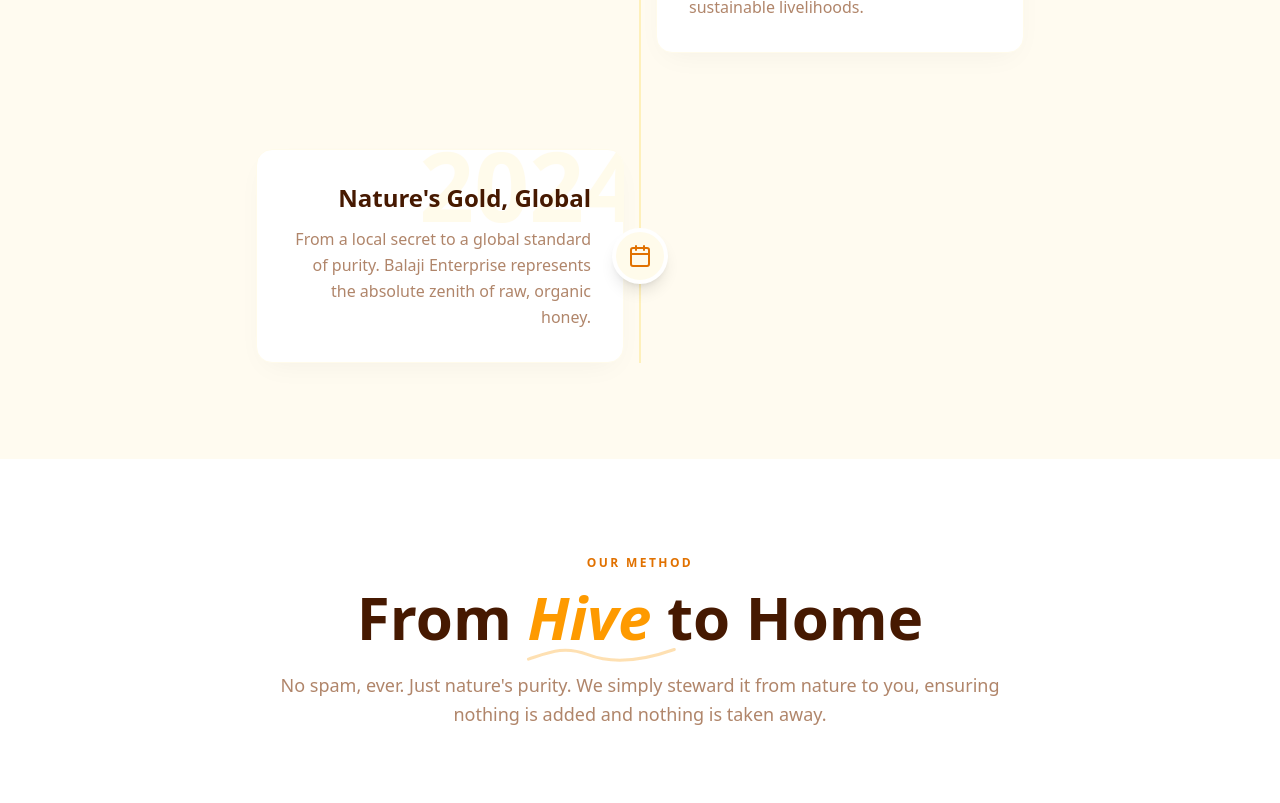
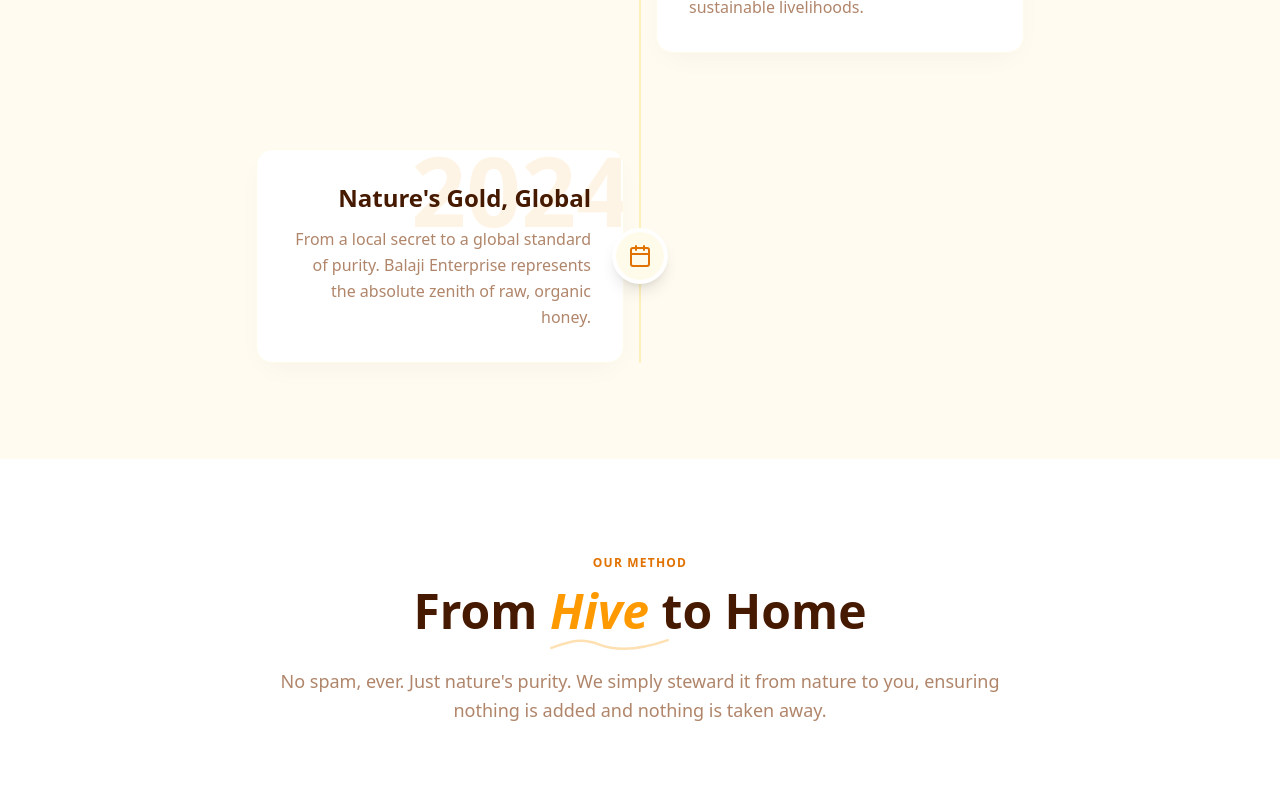
Before and after one commit to DeepBoda/balaji-enterprise, a Next.js app: page /about in a window 1280 px wide. Shown: the part 1720-2523 px from the top of the page. Built offline with nearby package versions, Linux system fonts and the light colour scheme; a web font is replaced by a local one.

Commit message:
feat: implement scroll to top on page transitions, refactor story timeline year display, and refine component heading styles and spacing.

```diff
--- a/app/template.tsx
+++ b/app/template.tsx
@@ -1,8 +1,14 @@
 "use client";
 
 import { motion } from "framer-motion";
+import React from "react";
 
 export default function Template({ children }: { children: React.ReactNode }) {
+    // Force scroll to top on page transition
+    React.useEffect(() => {
+        window.scrollTo(0, 0);
+    }, []);
+
     return (
         <motion.div
             initial={{ opacity: 0, y: 20, filter: "blur(10px)" }}
--- a/components/Features.tsx
+++ b/components/Features.tsx
@@ -35,8 +35,11 @@
             <HoneyDrip className="absolute top-0 left-0 w-full z-10 text-white fill-white" />
 
             <div className="py-24 container mx-auto px-4 md:px-6 relative z-10">
-                <div className="text-center max-w-2xl mx-auto mb-16 pt-12">
-                    <h2 className="text-4xl md:text-5xl font-serif font-bold text-amber-950 mb-4">
+                <div className="text-center max-w-2xl mx-auto mb-16">
+                    <span className="text-amber-600 font-bold tracking-widest uppercase text-xs mb-4 block">
+                        Our Promise
+                    </span>
+                    <h2 className="text-4xl md:text-5xl font-serif font-bold text-amber-950 mb-8">
                         Why Choose <span className="relative inline-block text-amber-500 italic">
                             Balaji
                             <svg className="absolute w-[120%] h-auto -bottom-4 left-0 -z-10 text-amber-500/30" viewBox="0 0 200 20" fill="none" xmlns="http://www.w3.org/2000/svg">
--- a/components/Process.tsx
+++ b/components/Process.tsx
@@ -41,14 +41,13 @@
                         whileInView="animate"
                         viewport={{ once: true, margin: "-100px" }}
                         variants={{
-                            initial: { opacity: 0, y: 30 },
                             animate: { opacity: 1, y: 0, transition: { duration: duration.normal, ease: easing.smoothIn } }
                         }}
                     >
-                        <span className="text-amber-600 font-bold tracking-[0.2em] uppercase text-xs mb-4 block">
+                        <span className="text-amber-600 font-bold tracking-widest uppercase text-xs mb-4 block">
                             Our Method
                         </span>
-                        <h2 className="text-4xl md:text-6xl font-serif font-bold text-amber-950 mb-6">
+                        <h2 className="text-4xl md:text-5xl font-serif font-bold text-amber-950 mb-8">
                             From <span className="relative inline-block text-amber-500 italic">
                                 Hive
                                 <motion.svg
@@ -168,6 +167,6 @@
                 </motion.div>
 
             </div>
-        </section>
+        </section >
     );
 }
--- a/components/Products.tsx
+++ b/components/Products.tsx
@@ -83,10 +83,10 @@
                     className="text-center max-w-2xl mx-auto mb-16"
                     {...scrollReveal.default}
                 >
-                    <span className="text-amber-600 font-bold tracking-wider uppercase text-xs border border-amber-200 px-3 py-1 rounded-full bg-amber-50 inline-block">
+                    <span className="text-amber-600 font-bold tracking-widest uppercase text-xs mb-4 block">
                         Fresh Stocks
                     </span>
-                    <h2 className="text-4xl md:text-5xl font-serif font-bold text-amber-950 mt-4 mb-4">
+                    <h2 className="text-4xl md:text-5xl font-serif font-bold text-amber-950 mb-8">
                         Nature&apos;s Sweetest <span className="relative inline-block text-amber-500 italic">
                             Gift
                             <svg className="absolute w-[120%] h-auto -bottom-4 left-0 -z-10 text-amber-500/30" viewBox="0 0 200 20" fill="none" xmlns="http://www.w3.org/2000/svg">
--- a/components/Story.tsx
+++ b/components/Story.tsx
@@ -82,18 +82,9 @@
 
 function TimelineItem({ item, idx }: { item: any, idx: number }) {
     const isEven = idx % 2 === 0;
-    const ref = useRef(null);
-    const { scrollYProgress } = useScroll({
-        target: ref,
-        offset: ["start end", "end start"]
-    });
-
-    // Parallax effect for the year
-    const y = useTransform(scrollYProgress, [0, 1], [50, -50]);
 
     return (
         <motion.div
-            ref={ref}
             initial={{ opacity: 0, y: 50 }}
             whileInView={{ opacity: 1, y: 0 }}
             viewport={{ once: true, margin: "-100px" }}
@@ -103,12 +94,12 @@
             {/* Content Side */}
             <div className={`flex-1 ${isEven ? 'md:text-left' : 'md:text-right'}`}>
                 <div className="bg-white p-8 rounded-2xl shadow-[0_10px_30px_-10px_rgba(0,0,0,0.05)] border border-amber-50 hover:border-amber-100 transition-colors group relative overflow-hidden">
-                    <motion.span
-                        style={{ y }}
-                        className="text-8xl font-serif font-bold text-amber-50 absolute -top-4 -right-4 transition-colors group-hover:text-amber-100 select-none z-0"
+                    {/* Fixed Static Watermark Year - High Contrast & Visibility */}
+                    <span
+                        className="text-8xl font-serif font-bold text-amber-500/10 absolute -top-2 -right-2 select-none z-0"
                     >
                         {item.year}
-                    </motion.span>
+                    </span>
                     <div className="relative z-10">
                         <h3 className="text-2xl font-bold text-amber-950 mb-3">{item.title}</h3>
                         <p className="text-amber-900/60 leading-relaxed">
--- a/components/Uses.tsx
+++ b/components/Uses.tsx
@@ -21,10 +21,10 @@
 
             <div className="container mx-auto px-4 md:px-6 relative z-10 grid md:grid-cols-2 gap-16 items-center">
                 <div className="space-y-8">
-                    <span className="text-amber-600 font-bold tracking-widest uppercase text-sm">
+                    <span className="text-amber-600 font-bold tracking-widest uppercase text-xs">
                         Daily Rituals
                     </span>
-                    <h2 className="text-4xl md:text-6xl font-serif font-bold text-amber-950 leading-tight">
+                    <h2 className="text-4xl md:text-5xl font-serif font-bold text-amber-950 leading-tight">
                         More Than Just <br />
                         <span className="relative inline-block text-amber-500 italic">
                             Sweetness.
```
